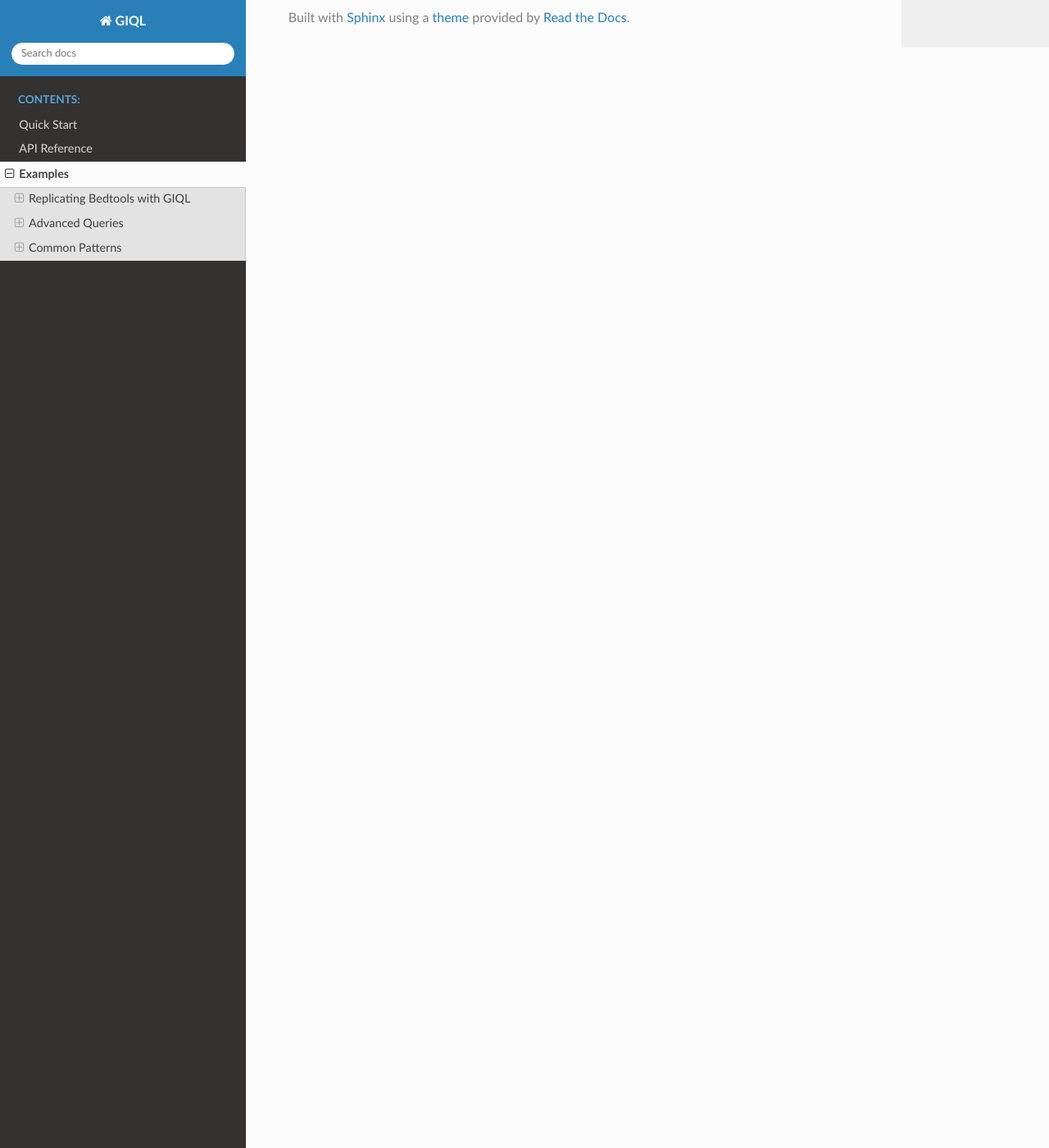
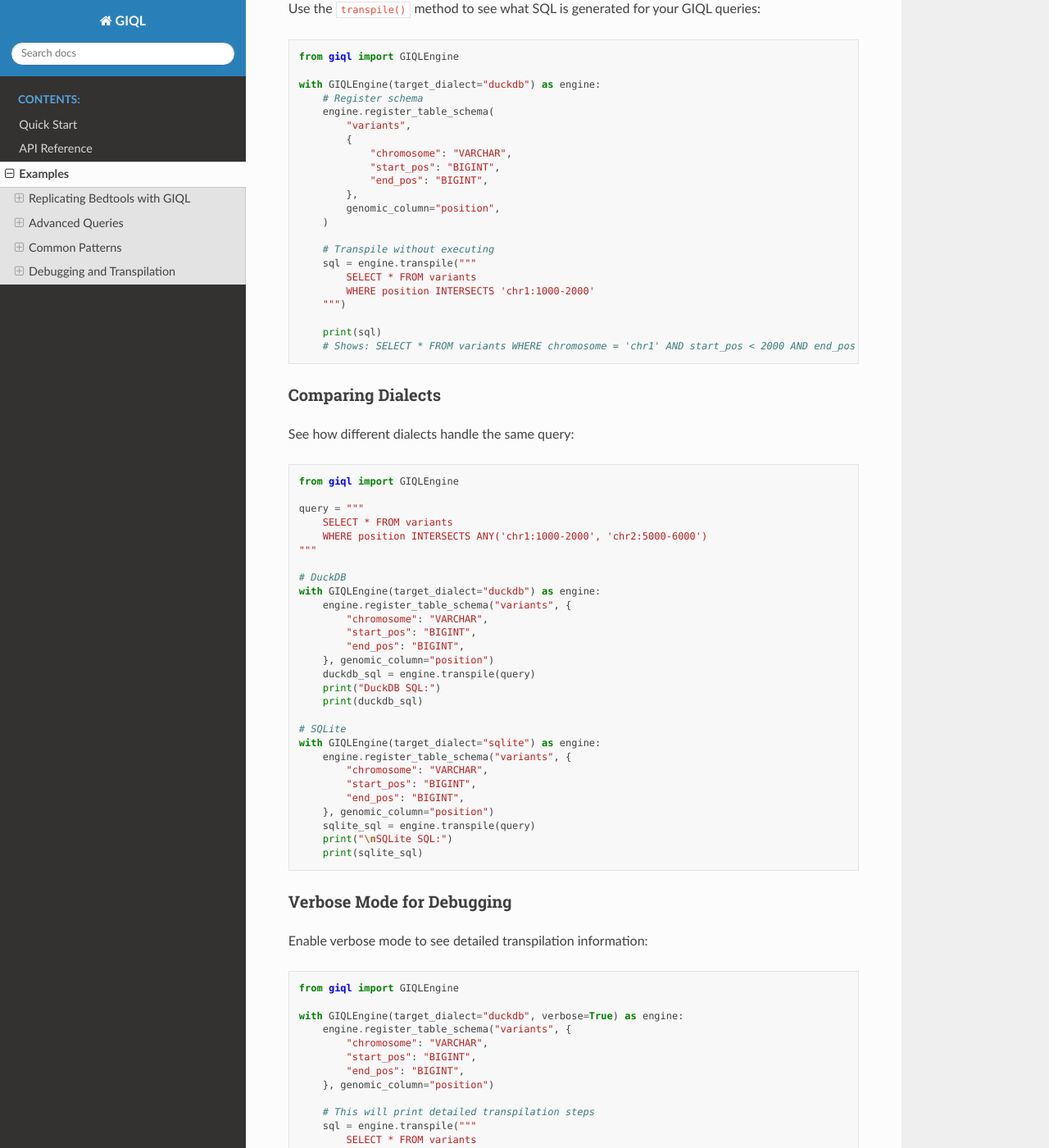
Before and after one commit to abdenlab/giql, a Sphinx documentation site: the page built from docs/examples.rst, in a window 1280 px wide and 1400 px high, scrolled down 10099 px. Shown: the whole window at 82% size. Built offline with Sphinx 7.4.7 and the Read the Docs theme 3.1.0, drawn with Linux system fonts in a browser that asks for light colours; some of the changed text lies outside the part shown.

Commit message:
Add transpile() method to GIQLEngine class and update docs

```diff
--- a/docs/examples.rst
+++ b/docs/examples.rst
@@ -554,3 +554,128 @@ Find features within a distance window:
            AND b.start_pos < a.search_end
            AND b.end_pos > a.search_start
    """)
+
+Debugging and Transpilation
+----------------------------
+
+Understanding Generated SQL
+~~~~~~~~~~~~~~~~~~~~~~~~~~~
+
+Use the ``transpile()`` method to see what SQL is generated for your GIQL queries:
+
+.. code-block:: python
+
+   from giql import GIQLEngine
+
+   with GIQLEngine(target_dialect="duckdb") as engine:
+       # Register schema
+       engine.register_table_schema(
+           "variants",
+           {
+               "chromosome": "VARCHAR",
+               "start_pos": "BIGINT",
+               "end_pos": "BIGINT",
+           },
+           genomic_column="position",
+       )
+
+       # Transpile without executing
+       sql = engine.transpile("""
+           SELECT * FROM variants
+           WHERE position INTERSECTS 'chr1:1000-2000'
+       """)
+
+       print(sql)
+       # Shows: SELECT * FROM variants WHERE chromosome = 'chr1' AND start_pos < 2000 AND end_pos > 1000
+
+Comparing Dialects
+~~~~~~~~~~~~~~~~~~
+
+See how different dialects handle the same query:
+
+.. code-block:: python
+
+   from giql import GIQLEngine
+
+   query = """
+       SELECT * FROM variants
+       WHERE position INTERSECTS ANY('chr1:1000-2000', 'chr2:5000-6000')
+   """
+
+   # DuckDB
+   with GIQLEngine(target_dialect="duckdb") as engine:
+       engine.register_table_schema("variants", {
+           "chromosome": "VARCHAR",
+           "start_pos": "BIGINT",
+           "end_pos": "BIGINT",
+       }, genomic_column="position")
+       duckdb_sql = engine.transpile(query)
+       print("DuckDB SQL:")
+       print(duckdb_sql)
+
+   # SQLite
+   with GIQLEngine(target_dialect="sqlite") as engine:
+       engine.register_table_schema("variants", {
+           "chromosome": "VARCHAR",
+           "start_pos": "BIGINT",
+           "end_pos": "BIGINT",
+       }, genomic_column="position")
+       sqlite_sql = engine.transpile(query)
+       print("\nSQLite SQL:")
+       print(sqlite_sql)
+
+Verbose Mode for Debugging
+~~~~~~~~~~~~~~~~~~~~~~~~~~~
+
+Enable verbose mode to see detailed transpilation information:
+
+.. code-block:: python
+
+   from giql import GIQLEngine
+
+   with GIQLEngine(target_dialect="duckdb", verbose=True) as engine:
+       engine.register_table_schema("variants", {
+           "chromosome": "VARCHAR",
+           "start_pos": "BIGINT",
+           "end_pos": "BIGINT",
+       }, genomic_column="position")
+
+       # This will print detailed transpilation steps
+       sql = engine.transpile("""
+           SELECT * FROM variants
+           WHERE position INTERSECTS 'chr1:1000-2000'
+       """)
+
+       # Also shows transpilation details when executing
+       cursor = engine.execute("""
+           SELECT * FROM variants
+           WHERE position INTERSECTS 'chr1:1000-2000'
+       """)
+
+Using Transpiled SQL Externally
+~~~~~~~~~~~~~~~~~~~~~~~~~~~~~~~~
+
+The transpiled SQL can be used with external tools or libraries:
+
+.. code-block:: python
+
+   from giql import GIQLEngine
+   import duckdb
+
+   # Get transpiled SQL
+   with GIQLEngine(target_dialect="duckdb") as engine:
+       engine.register_table_schema("variants", {
+           "chromosome": "VARCHAR",
+           "start_pos": "BIGINT",
+           "end_pos": "BIGINT",
+       }, genomic_column="position")
+
+       sql = engine.transpile("""
+           SELECT * FROM variants
+           WHERE position INTERSECTS 'chr1:1000-2000'
+       """)
+
+   # Execute with external DuckDB connection
+   conn = duckdb.connect("my_database.duckdb")
+   result = conn.execute(sql).fetchall()
+   conn.close()
```
Also changed, not shown: README.md (+32 -0 lines), docs/index.rst (+8 -0 lines), docs/quickstart.rst (+54 -0 lines), 2 other files.
